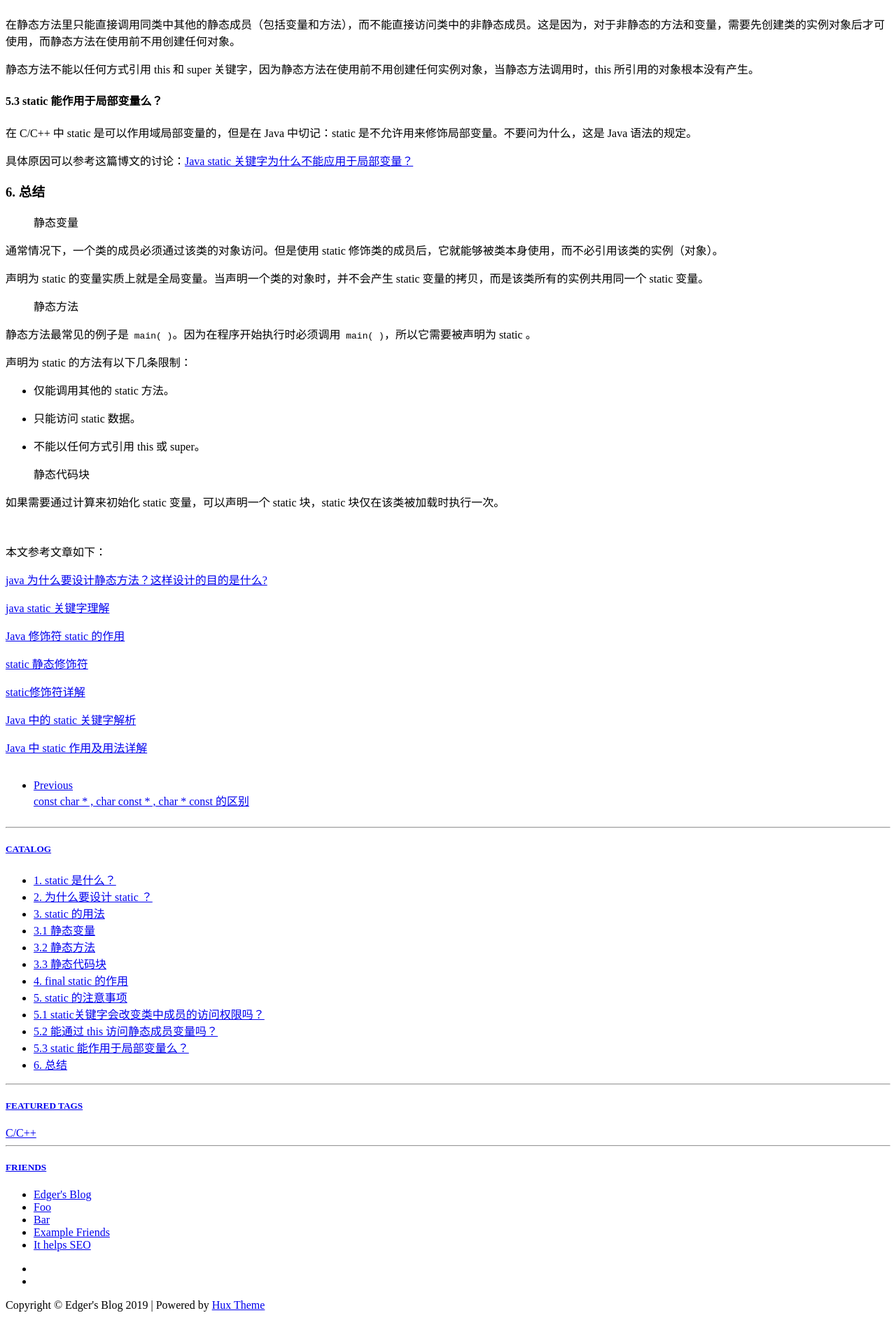
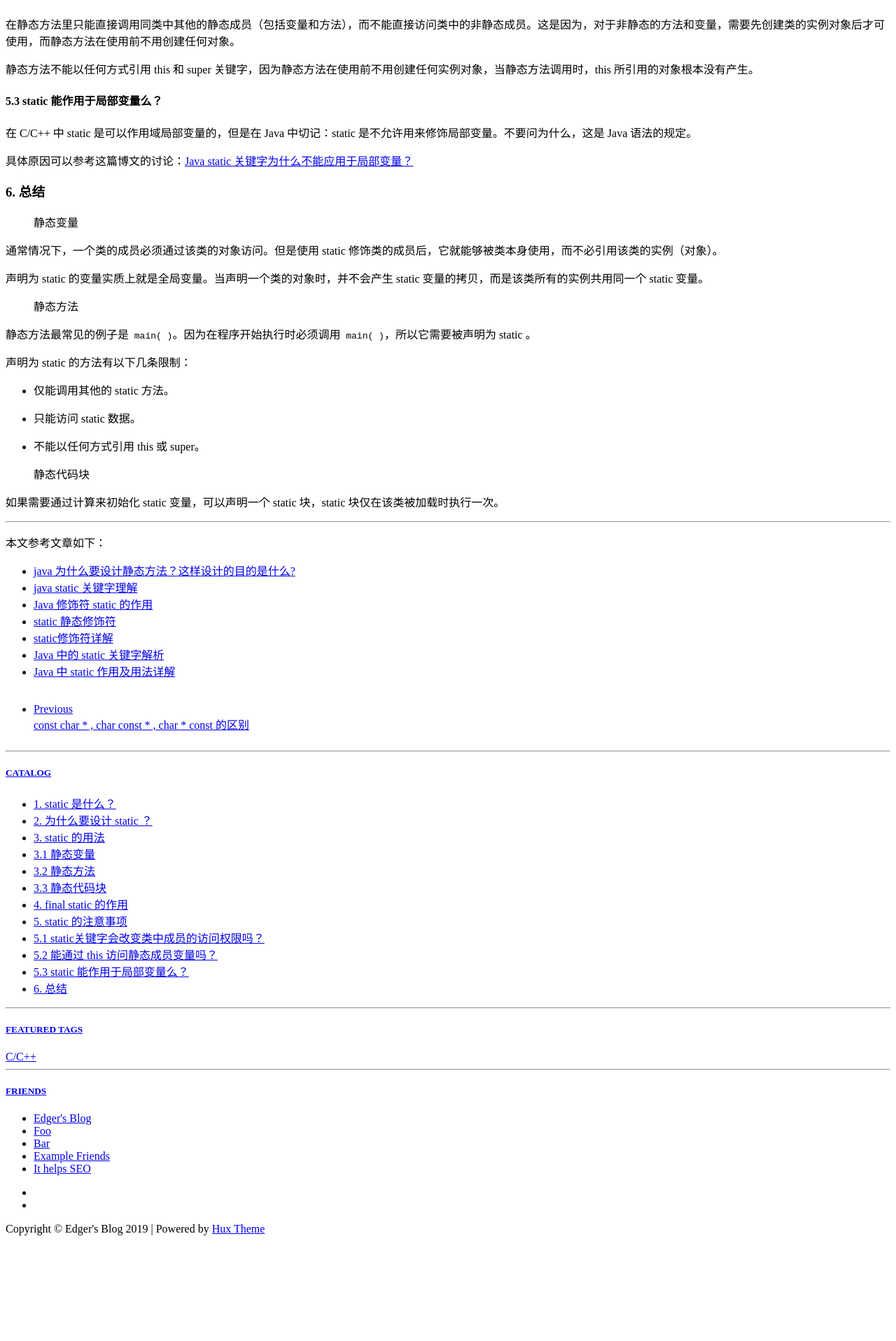
Before and after one commit to Edger/edger.github.io, a Jekyll site: the page built from _posts/2019-04-17-Java-static.md, in a window 1280 px wide. Shown: the part 3883-5800 px from the top of the page at 70% size. Built offline with Jekyll 4.4.1, drawn with Linux system fonts in a browser that asks for light colours; comment, search, counter and statistics services are not loaded; after the commit the page ends 5691 px from its top, so only the background shows below that.

Commit message:
Fixed bugs that tags do not update and updated post about Java static

````diff
--- a/_posts/2019-04-17-Java-static.md
+++ b/_posts/2019-04-17-Java-static.md
@@ -183,21 +183,14 @@ private static final String TAG = "TAG";
 
 如果需要通过计算来初始化 static 变量，可以声明一个 static 块，static 块仅在该类被加载时执行一次。
 
-```Java
-```
+---
 
 本文参考文章如下：
 
-[java 为什么要设计静态方法？这样设计的目的是什么?](https://www.zhihu.com/question/51258904)
-
-[java static 关键字理解](https://www.jianshu.com/p/b1259f641d09)
-
-[Java 修饰符 static 的作用](https://blog.csdn.net/yuxin1100/article/details/51679303)
-
-[static 静态修饰符](https://www.jianshu.com/p/289d3c1735f0)
-
-[static修饰符详解](https://blog.csdn.net/u012152619/article/details/46003303)
-
-[Java 中的 static 关键字解析](https://www.cnblogs.com/dolphin0520/p/3799052.html)
-
-[Java 中 static 作用及用法详解](https://blog.csdn.net/fengyuzhengfan/article/details/38082999)
+- [java 为什么要设计静态方法？这样设计的目的是什么?](https://www.zhihu.com/question/51258904)
+- [java static 关键字理解](https://www.jianshu.com/p/b1259f641d09)
+- [Java 修饰符 static 的作用](https://blog.csdn.net/yuxin1100/article/details/51679303)
+- [static 静态修饰符](https://www.jianshu.com/p/289d3c1735f0)
+- [static修饰符详解](https://blog.csdn.net/u012152619/article/details/46003303)
+- [Java 中的 static 关键字解析](https://www.cnblogs.com/dolphin0520/p/3799052.html)
+- [Java 中 static 作用及用法详解](https://blog.csdn.net/fengyuzhengfan/article/details/38082999)
````
Also changed, not shown: _includes/footer.html (+17 -17 lines).
